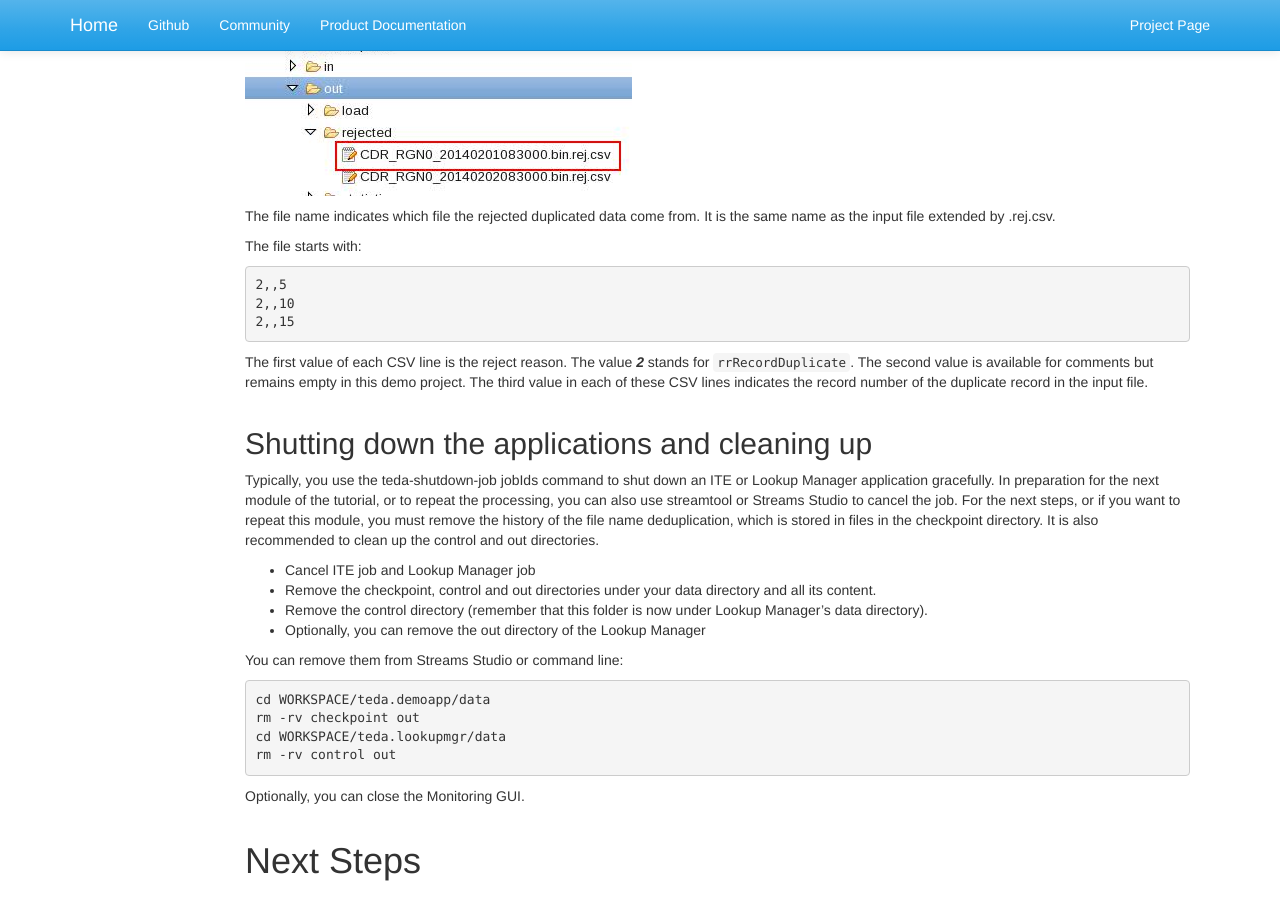
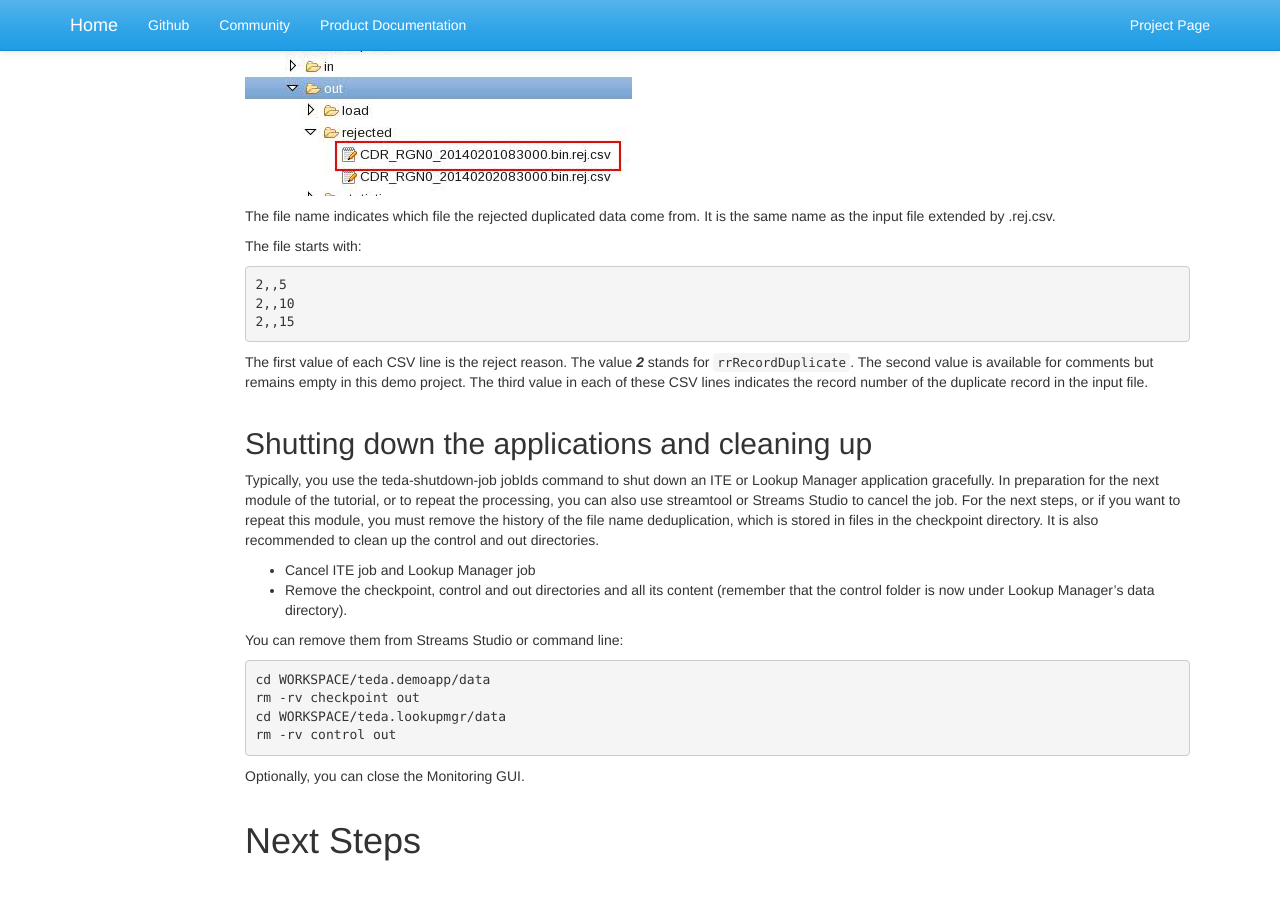
Before and after one commit to IBMStreams/streamsx.tutorial.teda, a Jekyll site: the page built from docs/1.0.2/Module-8/index.markdown, in a window 1280 px wide and 900 px high, scrolled down 4389 px. Built offline with Jekyll 4.4.1, drawn with Linux system fonts in a browser that asks for light colours; nearby versions of some CDN libraries; library files that are not in the unit come from our copies.

Commit message:
Update index.markdown

```diff
--- a/docs/1.0.2/Module-8/index.markdown
+++ b/docs/1.0.2/Module-8/index.markdown
@@ -186,9 +186,7 @@
 For the next steps, or if you want to repeat this module, you must remove the history of the file name deduplication, which is stored in files in the checkpoint directory. It is also recommended to clean up the control and out directories.
 
 * Cancel ITE job and Lookup Manager job
-* Remove the checkpoint, control and out directories under your data directory and all its content.
-* Remove the control directory (remember that this folder is now under Lookup Manager's data directory).
-* Optionally, you can remove the out directory of the Lookup Manager
+* Remove the checkpoint, control and out directories and all its content (remember that the control folder is now under Lookup Manager’s data directory).
 
 You can remove them from Streams Studio or command line:
 
```
